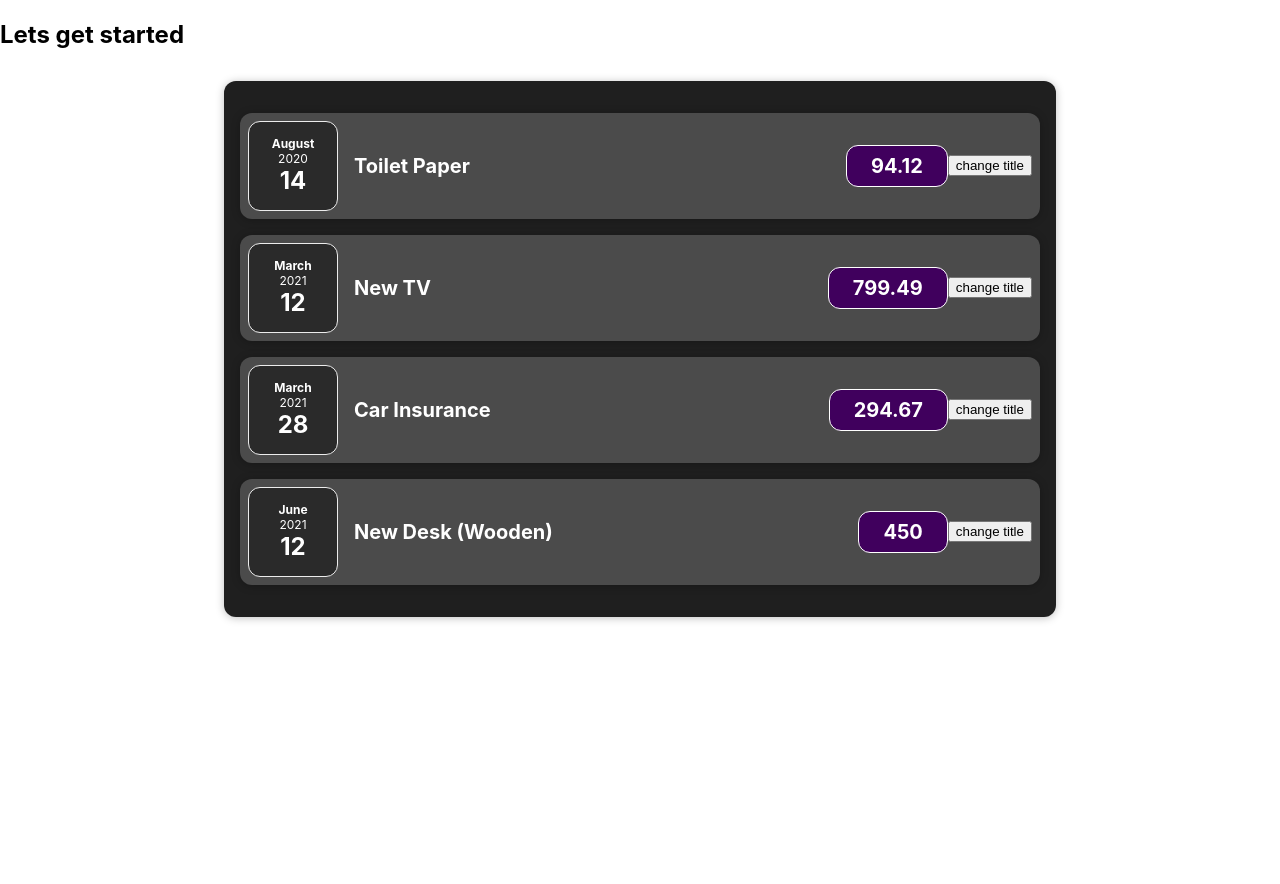
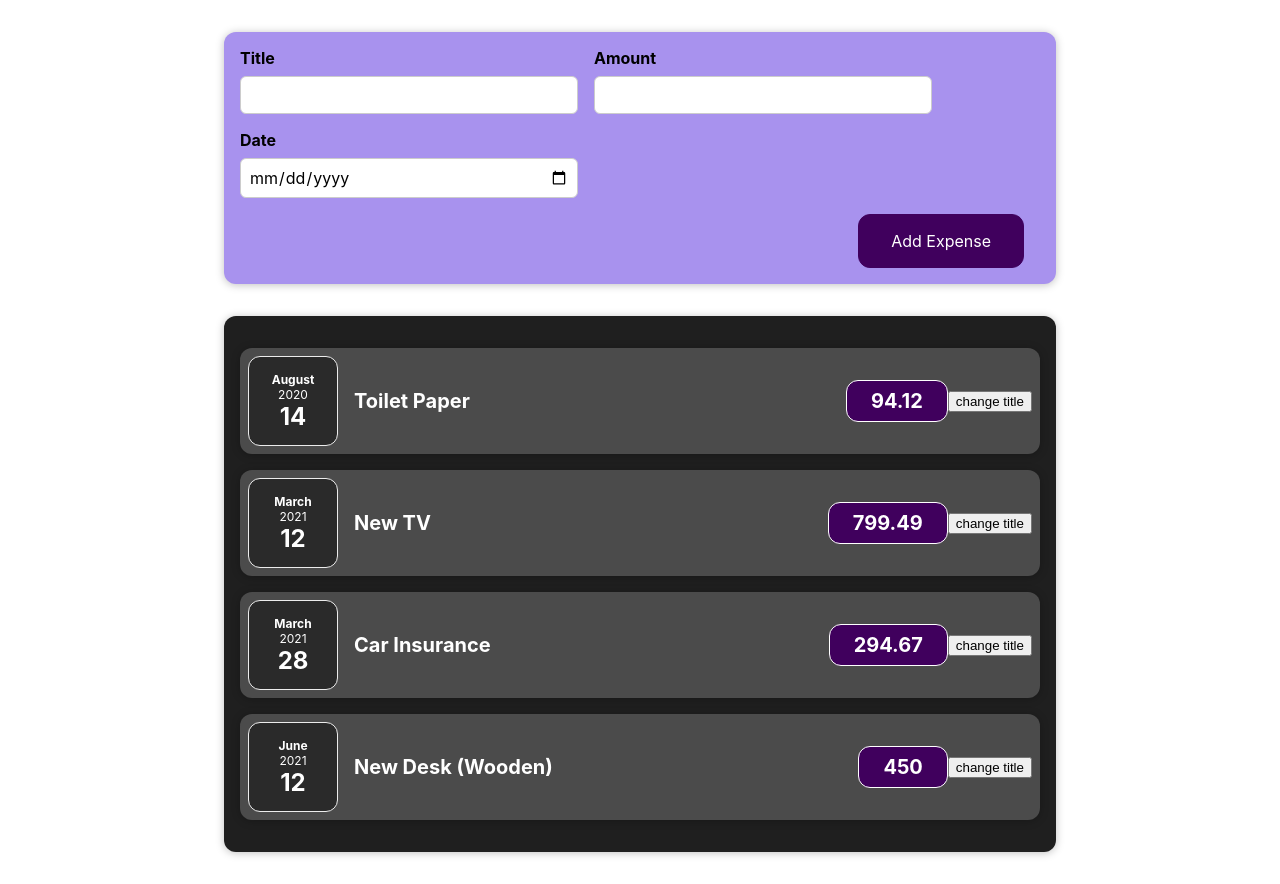
Before and after one commit to andrew-batshoun/first_react_project, a React (Create React App) app: page / in a window 1280 px wide. Before the commit the page ends 800 px from the top, so only its background shows below. Built offline with nearby package versions, Linux system fonts and the light colour scheme.

Commit message:
created expense form

```diff
--- a/src/App.js
+++ b/src/App.js
@@ -1,4 +1,5 @@
 import Expenses from "./components/Expenses/Expenses.js";
+import NewExpense from "./components/NewExpense/NewExpense";
 import './App.css';
 
 
@@ -28,7 +29,7 @@
 
     return (
         <div>
-            <h2>Lets get started</h2>
+            <NewExpense/>
             <Expenses items={expenses} />
         </div>
     );
--- /dev/null
+++ b/src/components/NewExpense/ExpenseForm.css
@@ -0,0 +1,26 @@
+.new-expense__controls {
+    display: flex;
+    flex-wrap: wrap;
+    gap: 1rem;
+    margin-bottom: 1rem;
+    text-align: left;
+}
+
+.new-expense__control label {
+    font-weight: bold;
+    margin-bottom: 0.5rem;
+    display: block;
+}
+
+.new-expense__control input {
+    font: inherit;
+    padding: 0.5rem;
+    border-radius: 6px;
+    border: 1px solid #ccc;
+    width: 20rem;
+    max-width: 100%;
+}
+
+.new-expense__actions {
+    text-align: right;
+}
--- /dev/null
+++ b/src/components/NewExpense/ExpenseForm.js
@@ -0,0 +1,25 @@
+import './ExpenseForm.css';
+
+const ExpenseForm = () => {
+    return <form>
+        <div className='new-expense__controls'>
+            <div className='new-expense__control'>
+                <label>Title</label>
+                <input type="text"/>
+            </div>
+            <div className='new-expense__control'>
+                <label>Amount</label>
+                <input type="number" min="0.01" step="0.01"/>
+            </div>
+            <div className='new-expense__control'>
+                <label>Date</label>
+                <input type="date" min="2019-01-01" max="2022-12-31"/>
+            </div>
+        </div>
+        <div className="new-expense__actions">
+            <button type="submit">Add Expense</button>
+        </div>
+    </form>
+};
+
+export default ExpenseForm;
--- /dev/null
+++ b/src/components/NewExpense/NewExpense.css
@@ -0,0 +1,38 @@
+.new-expense {
+    background-color: #a892ee;
+    padding: 1rem;
+    margin: 2rem auto;
+    width: 50rem;
+    max-width: 95%;
+    border-radius: 12px;
+    text-align: center;
+    box-shadow: 0 1px 8px rgba(0, 0, 0, 0.25);
+}
+
+.new-expense button {
+    font: inherit;
+    cursor: pointer;
+    padding: 1rem 2rem;
+    border: 1px solid #40005d;
+    background-color: #40005d;
+    color: white;
+    border-radius: 12px;
+    margin-right: 1rem;
+}
+
+.new-expense button:hover,
+.new-expense button:active {
+    background-color: #510674;
+    border-color: #510674;
+}
+
+.new-expense button.alternative {
+    color: #220131;
+    border-color: transparent;
+    background-color: transparent;
+}
+
+.new-expense button.alternative:hover,
+.new-expense button.alternative:active {
+    background-color: #ddb3f8;
+}
--- /dev/null
+++ b/src/components/NewExpense/NewExpense.js
@@ -0,0 +1,9 @@
+import ExpenseForm from "./ExpenseForm";
+import './NewExpense.css';
+const NewExpense = () => {
+    return <div className="new-expense">
+    <ExpenseForm/>
+    </div>
+};
+
+export default NewExpense
```
